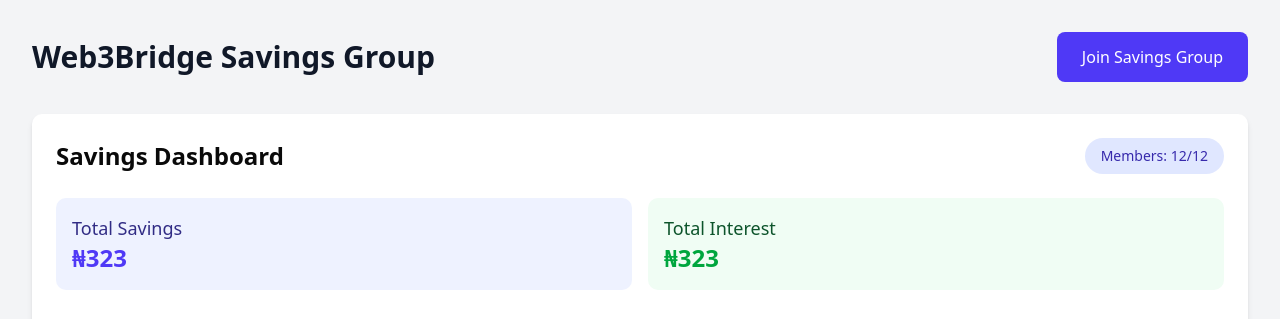
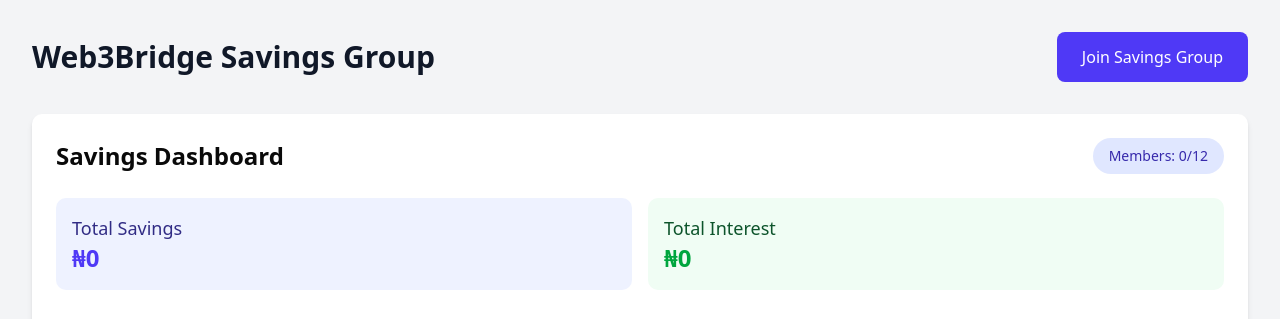
Before and after one commit to 0xdevcollins/web3bridge, a Next.js app: page / in a window 1280 px wide. Shown: the top 319 px of the page. Built offline with nearby package versions, Linux system fonts and the light colour scheme.

Commit message:
Add SavingsContext and integrate it into SavingsDashboard and Home components for state management of savings data

```diff
--- a/app/page.tsx
+++ b/app/page.tsx
@@ -1,10 +1,13 @@
 'use client';
 
 import SavingsDashboard from '@/components/SavingsDashboard';
+import { SavingsProvider } from '@/context/SavingsContext';
 import Link from 'next/link';
 
 export default function Home() {
   return (
+    <SavingsProvider>
+
    <main className="min-h-screen bg-gray-100 py-8">
         <div className="max-w-7xl mx-auto px-4 sm:px-6 lg:px-8">
           <div className="flex justify-between items-center mb-8">
@@ -24,5 +27,6 @@
 
         </div>
       </main>
+    </SavingsProvider>
   );
 }
--- a/components/SavingsDashboard.tsx
+++ b/components/SavingsDashboard.tsx
@@ -1,13 +1,17 @@
-import { MAX_STUDENTS } from '@/constants/savings';
-import { NairaIcon } from './NairaIcon';
+import { useSavings } from "@/context/SavingsContext";
+import { MAX_STUDENTS } from "@/constants/savings";
+import { NairaIcon } from "./NairaIcon";
+
 export default function SavingsDashboard() {
+  const { savingsGroup, removeStudent } = useSavings();
+  const currentMembers = savingsGroup.students.length;
 
   return (
     <div className="p-6 bg-white rounded-lg shadow-md">
       <div className="flex justify-between items-center mb-6">
         <h2 className="text-2xl font-bold">Savings Dashboard</h2>
         <div className="bg-indigo-100 text-indigo-800 px-4 py-2 rounded-full text-sm font-medium">
-          Members: {12}/{MAX_STUDENTS}
+          Members: {currentMembers}/{MAX_STUDENTS}
         </div>
       </div>
 
@@ -15,20 +19,24 @@
         <div className="bg-indigo-50 p-4 rounded-lg">
           <h3 className="text-lg font-medium text-indigo-900">Total Savings</h3>
           <p className="text-2xl font-bold text-indigo-600">
-            <NairaIcon />323
+            <NairaIcon />
+            {savingsGroup.totalSavings.toLocaleString()}
           </p>
         </div>
 
         <div className="bg-green-50 p-4 rounded-lg">
           <h3 className="text-lg font-medium text-green-900">Total Interest</h3>
           <p className="text-2xl font-bold text-green-600">
-            <NairaIcon />323
+            <NairaIcon />
+            {savingsGroup.totalInterest.toLocaleString()}
           </p>
         </div>
       </div>
 
       <div className="mt-6">
-        <h3 className="text-lg font-medium text-gray-900 mb-4">Student Details</h3>
+        <h3 className="text-lg font-medium text-gray-900 mb-4">
+          Student Details
+        </h3>
         <div className="overflow-x-auto">
           <table className="min-w-full divide-y divide-gray-200">
             <thead className="bg-gray-50">
@@ -53,6 +61,38 @@
                 </th>
               </tr>
             </thead>
+            <tbody className="bg-white divide-y divide-gray-200">
+              {savingsGroup.students.map((student) => (
+                <tr key={student.id}>
+                  <td className="px-6 py-4 whitespace-nowrap text-sm font-medium text-gray-900">
+                    {student.name}
+                  </td>
+                  <td className="px-6 py-4 whitespace-nowrap text-sm text-gray-500">
+                    {student.tier.name}
+                  </td>
+                  <td className="px-6 py-4 whitespace-nowrap text-sm text-gray-500">
+                    <NairaIcon />
+                    {student.tier.amount.toLocaleString()}
+                  </td>
+                  <td className="px-6 py-4 whitespace-nowrap text-sm text-gray-500">
+                    <NairaIcon />
+                    {student.weeklyInterest.toLocaleString()}
+                  </td>
+                  <td className="px-6 py-4 whitespace-nowrap text-sm text-gray-500">
+                    <NairaIcon />
+                    {student.totalAmount.toLocaleString()}
+                  </td>
+                  <td className="px-6 py-4 whitespace-nowrap text-sm text-gray-500">
+                    <button
+                      onClick={() => removeStudent(student.id)}
+                      className="text-red-600 hover:text-red-900"
+                    >
+                      Withdraw
+                    </button>
+                  </td>
+                </tr>
+              ))}
+            </tbody>
           </table>
         </div>
       </div>
--- /dev/null
+++ b/context/SavingsContext.tsx
@@ -0,0 +1,106 @@
+import { createContext, useContext, useState, ReactNode, useEffect } from 'react';
+import { Student, SavingsGroup, Tier } from '@/types/savings';
+import { MAX_STUDENTS } from '@/constants/savings';
+
+interface SavingsContextType {
+  savingsGroup: SavingsGroup;
+  addStudent: (name: string, tier: Tier) => void;
+  removeStudent: (studentId: string) => void;
+  calculateWeeklyInterest: (student: Student) => number;
+  calculateTotalAmount: (student: Student) => number;
+}
+
+const SavingsContext = createContext<SavingsContextType | undefined>(undefined);
+
+const STORAGE_KEY = 'savings-group-data';
+
+export function SavingsProvider({ children }: { children: ReactNode }) {
+  const [savingsGroup, setSavingsGroup] = useState<SavingsGroup>(() => {
+    if (typeof window !== 'undefined') {
+      const savedData = localStorage.getItem(STORAGE_KEY);
+      if (savedData) {
+        const parsed = JSON.parse(savedData);
+        parsed.students = parsed.students.map((student: Student) => ({
+          ...student,
+          joinedAt: new Date(student.joinedAt)
+        }));
+        return parsed;
+      }
+    }
+    return {
+      students: [],
+      totalSavings: 0,
+      totalInterest: 0,
+    };
+  });
+
+  useEffect(() => {
+    if (typeof window !== 'undefined') {
+      localStorage.setItem(STORAGE_KEY, JSON.stringify(savingsGroup));
+    }
+  }, [savingsGroup]);
+
+  const calculateWeeklyInterest = (student: Student) => {
+    return (student.tier.amount * student.tier.interestRate) / 100;
+  };
+
+  const calculateTotalAmount = (student: Student) => {
+    return student.tier.amount + calculateWeeklyInterest(student);
+  };
+
+  const addStudent = (name: string, tier: Tier) => {
+    if (savingsGroup.students.length >= MAX_STUDENTS) {
+      throw new Error('Maximum number of students reached');
+    }
+
+    const newStudent: Student = {
+      id: Math.random().toString(36).substr(2, 9),
+      name,
+      tier,
+      joinedAt: new Date(),
+      weeklyInterest: calculateWeeklyInterest({ id: '', name, tier, joinedAt: new Date(), weeklyInterest: 0, totalAmount: 0 }),
+      totalAmount: calculateTotalAmount({ id: '', name, tier, joinedAt: new Date(), weeklyInterest: 0, totalAmount: 0 }),
+    };
+
+    setSavingsGroup((prev) => ({
+      students: [...prev.students, newStudent],
+      totalSavings: prev.totalSavings + tier.amount,
+      totalInterest: prev.totalInterest + newStudent.weeklyInterest,
+    }));
+  };
+
+  const removeStudent = (studentId: string) => {
+    setSavingsGroup((prev) => {
+      const student = prev.students.find((s) => s.id === studentId);
+      if (!student) return prev;
+
+      return {
+        students: prev.students.filter((s) => s.id !== studentId),
+        totalSavings: prev.totalSavings - student.tier.amount,
+        totalInterest: prev.totalInterest - student.weeklyInterest,
+      };
+    });
+  };
+
+  return (
+    <SavingsContext.Provider
+      value={{
+        savingsGroup,
+        addStudent,
+        removeStudent,
+        calculateWeeklyInterest,
+        calculateTotalAmount,
+      }}
+    >
+      {children}
+    </SavingsContext.Provider>
+  );
+}
+
+export function useSavings() {
+  const context = useContext(SavingsContext);
+  if (context === undefined) {
+    throw new Error('useSavings must be used within a SavingsProvider');
+  }
+  return context;
+}
```
